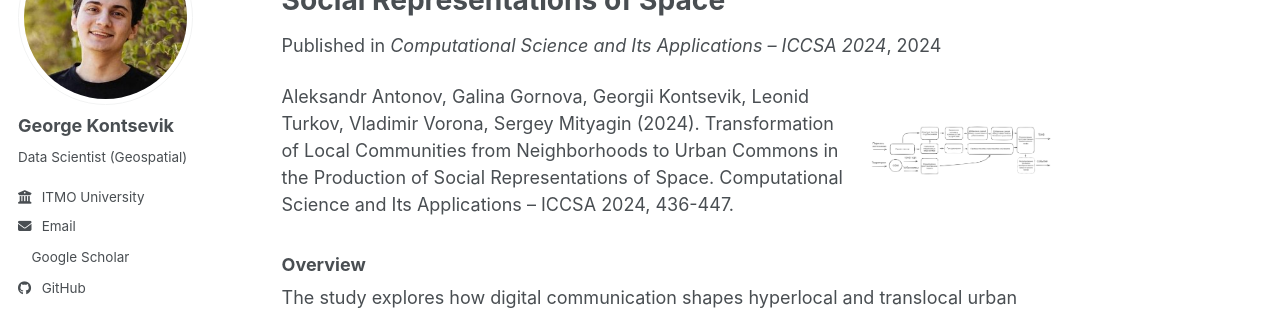
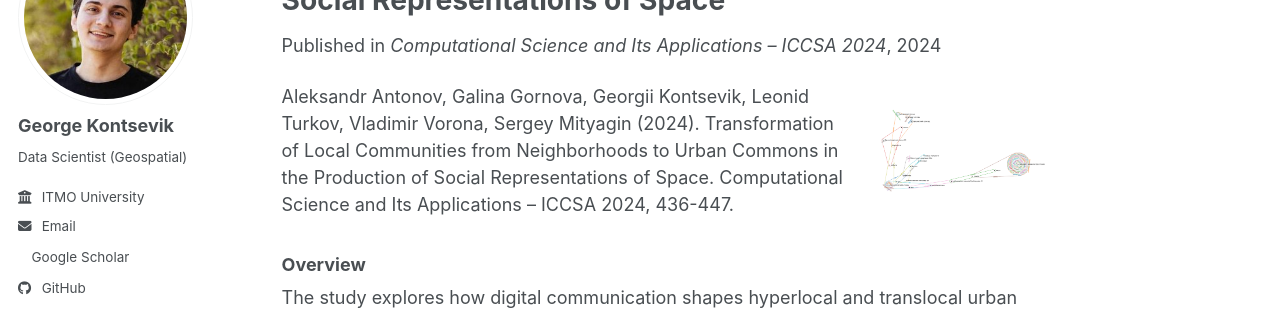
Before and after one commit to GeorgeKontsevik/GeorgeKontsevik.github.io, a Jekyll site: the page built from _publications/transformation-of-local-communities-from-neighborhoods-to-urban-commons-in-the-production-of-social-representations-of-space.md, in a window 1280 px wide. Shown: the part 169-479 px from the top of the page. Built offline with Jekyll 4.4.1, drawn with Linux system fonts in a browser that asks for light colours; a style sheet for code colours, icons or effects is not loaded.

Commit message:
Use spatial semantic graph as urban commons cover image

```diff
--- a/_publications/transformation-of-local-communities-from-neighborhoods-to-urban-commons-in-the-production-of-social-representations-of-space.md
+++ b/_publications/transformation-of-local-communities-from-neighborhoods-to-urban-commons-in-the-production-of-social-representations-of-space.md
@@ -9,8 +9,8 @@ citation: "Aleksandr Antonov, Galina Gornova, Georgii Kontsevik, Leonid Turkov,
 source_url: "https://api.crossref.org/works/10.1007/978-3-031-64608-9_30"
 collection: "publications"
 permalink: "/publication/transformation-of-local-communities-from-neighborhoods-to-urban-commons-in-the-production-of-social-representations-of-space/"
-image: "/images/publications/urban-commons-soika-scheme.png"
-image_alt: "SOIKA workflow from social-media text and OpenStreetMap data to a spatial-semantic graph"
+image: "/images/publications/urban-commons-soika-graph.png"
+image_alt: "Spatial-semantic graph connecting urban place names and concepts extracted from text"
 ---
 
 Aleksandr Antonov, Galina Gornova, Georgii Kontsevik, Leonid Turkov, Vladimir Vorona, Sergey Mityagin (2024). Transformation of Local Communities from Neighborhoods to Urban Commons in the Production of Social Representations of Space. Computational Science and Its Applications – ICCSA 2024, 436-447.
```
